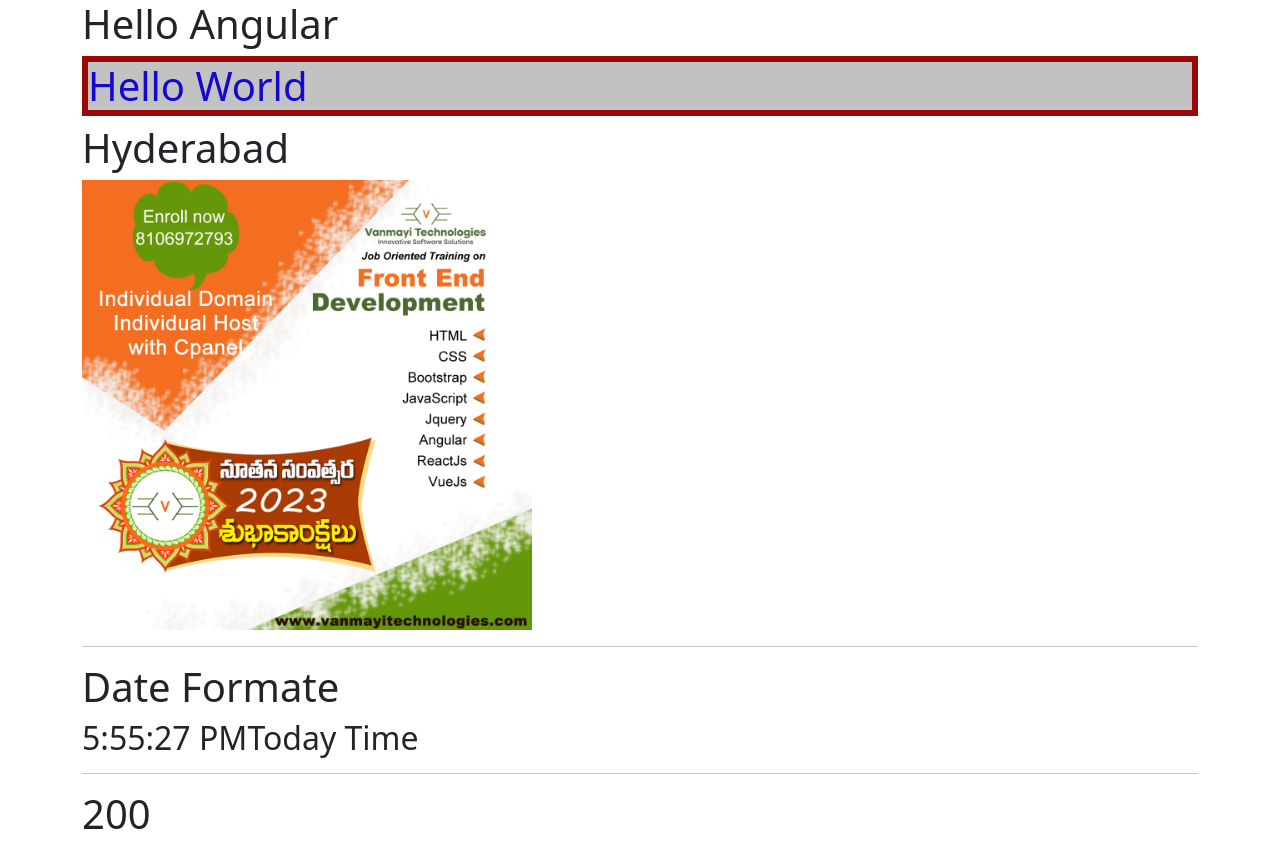
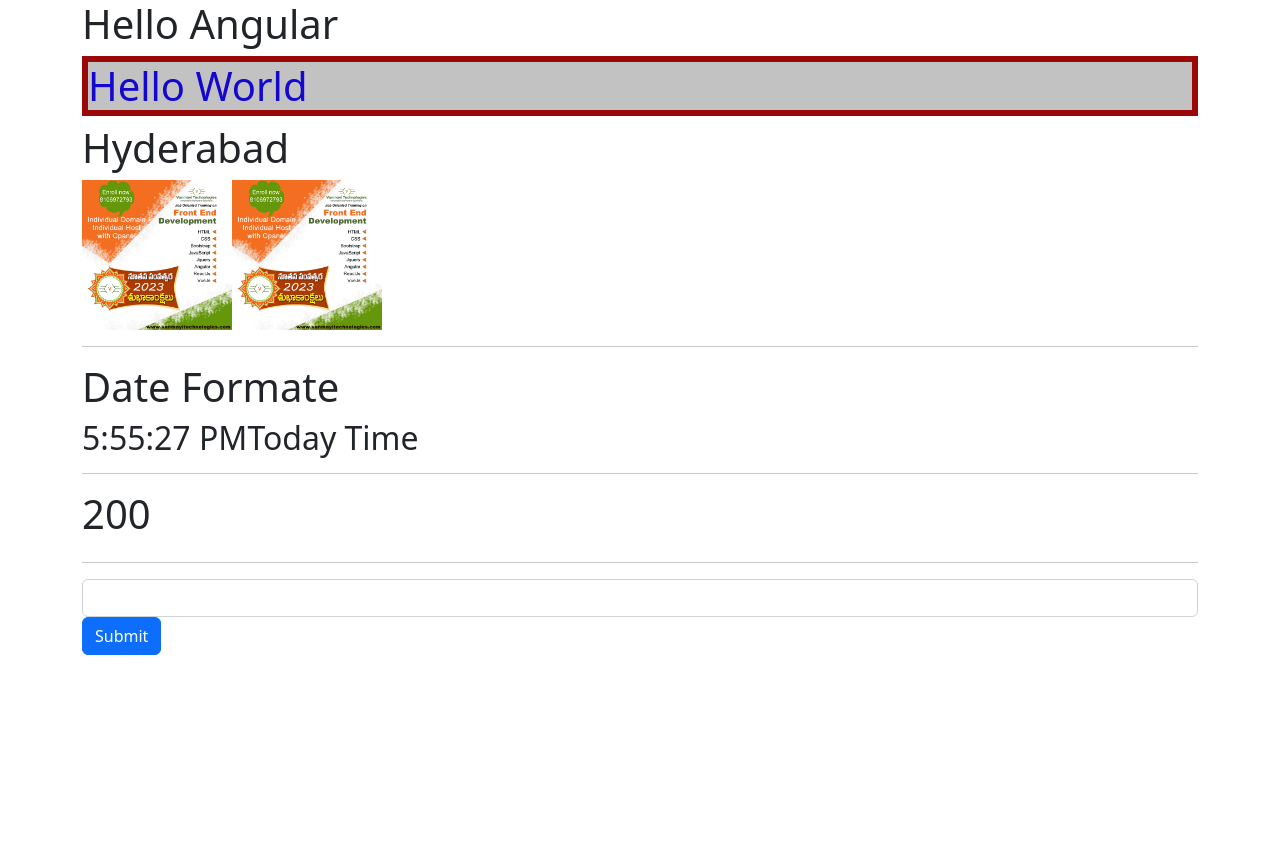
Before and after one commit to Kdreddy2582/Angular15, an Angular app: page / in a window 1280 px wide. After the commit the page ends 800 px from the top, so only its background shows below. Built offline with nearby package versions, Linux system fonts and the light colour scheme.

Commit message:
Update app.component.html

```diff
--- a/src/app/app.component.html
+++ b/src/app/app.component.html
@@ -9,12 +9,22 @@
       <h1>{{ message }}</h1>
       <h1 class="{{ saySomethingCls }}">{{ saySomeThing }}</h1>
       <h1>{{ city }}</h1>
-      <img src="{{ imgPath }}" alt="" width="450" height="450" />
+      <img src="{{ imgPath }}" alt="" width="150" height="150" />
+      <img [src]=imgPath alt="" width="150" height="150" />
+
       <hr />
       <h1>Date Formate</h1>
       <h2>{{ customDate + "Today Time" }}</h2>
       <hr />
       <h1>{{ test() }}</h1>
+    </div>
+  </div>
+  <div class="row">
+    <div class="col-lg-12">
+      <hr />
+      <input type="number" class="form-control" [hidden]="isHidden" />
+      <button [disabled]="isDisabled" class="btn btn-primary">Submit</button>
+
     </div>
   </div>
 </div>
```
